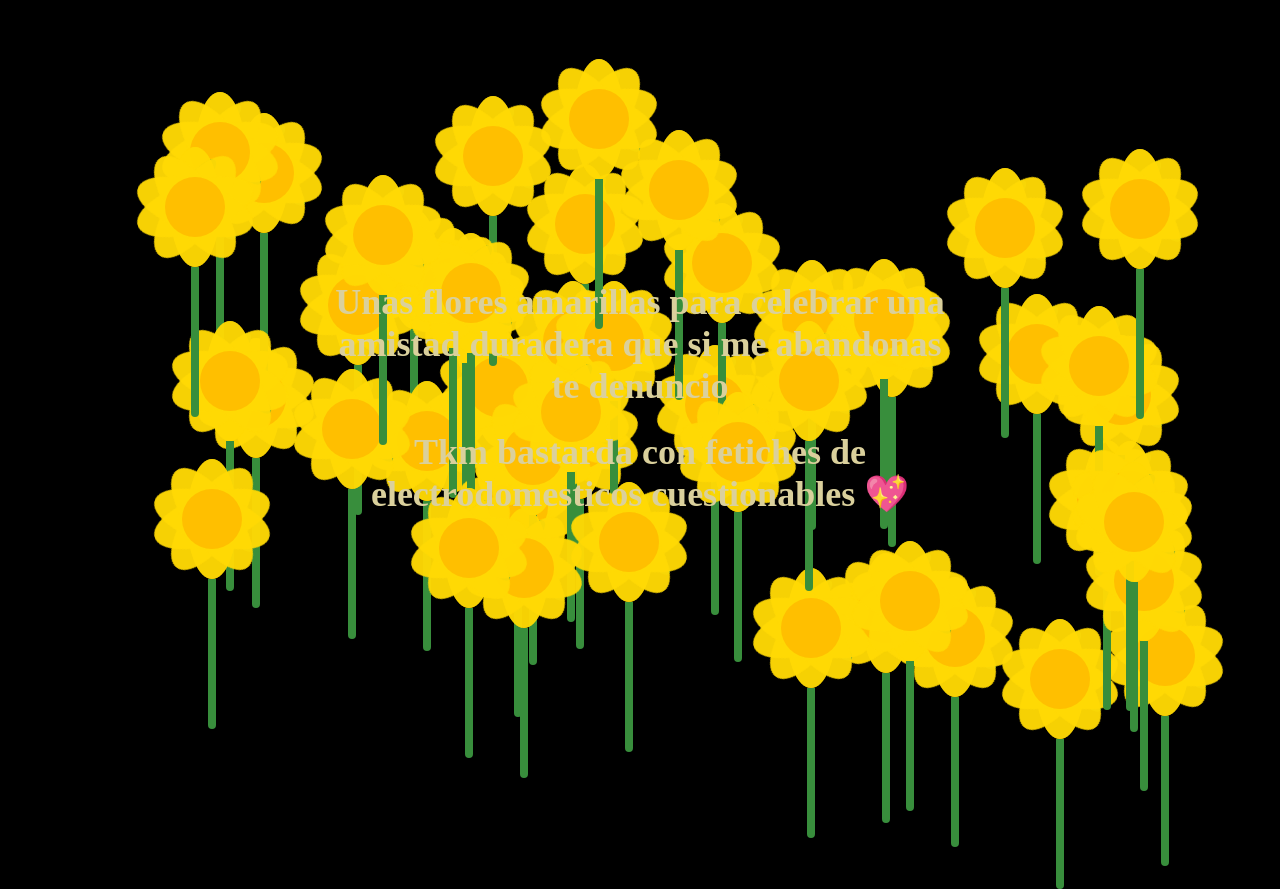
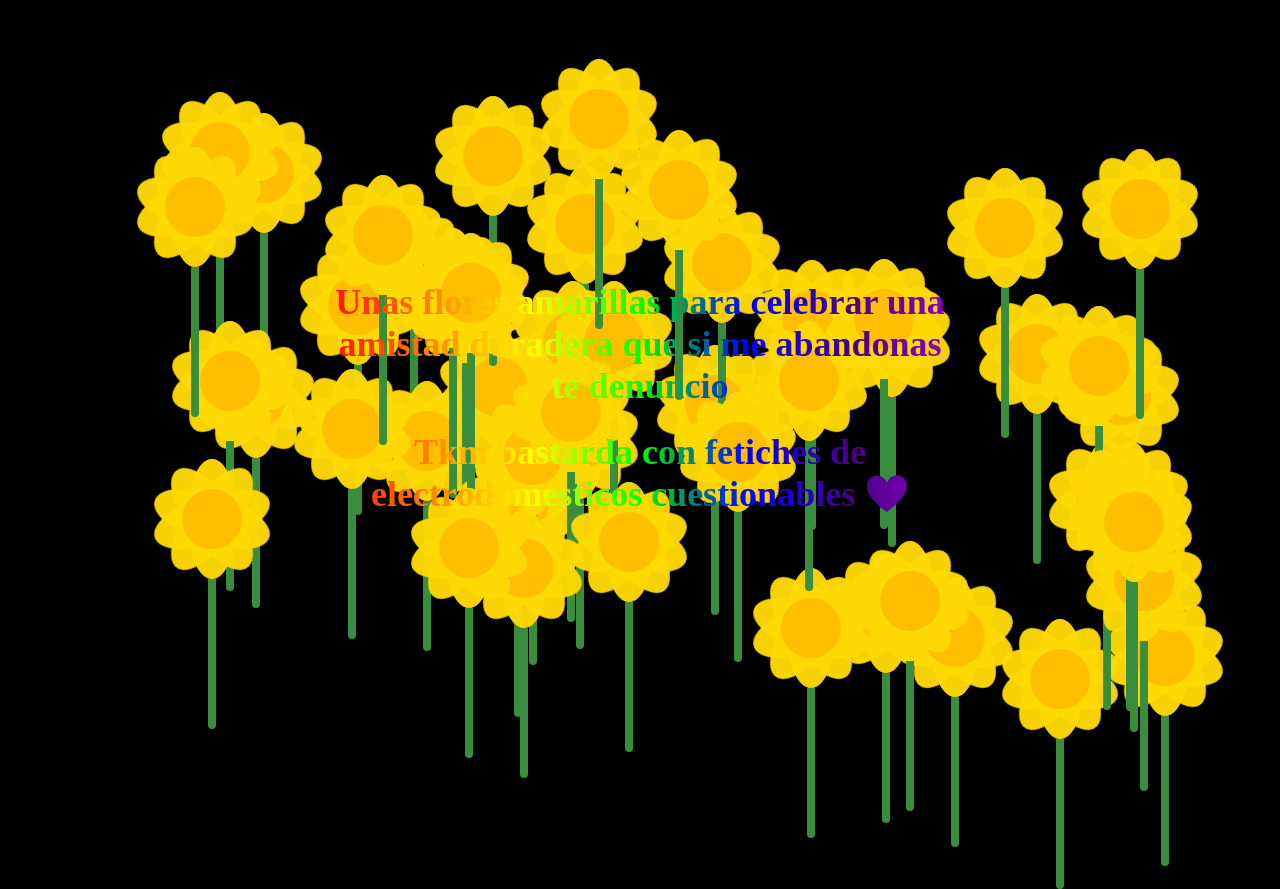
Before and after one commit to KorZix420/FloresAmarillas, a plain HTML site: page index.html in a window 1280 px wide. Drawn offline with Linux system fonts and the light colour scheme; animation ran at ten frames a second.

Commit message:
Add files via upload

```diff
--- a/style.css
+++ b/style.css
@@ -15,9 +15,11 @@ body {
 }
 
 h1 {
-    font-size: 36px;
-    color: #dad09c;
-    margin-top: 20px;
+   font-size: 36px;
+  background: linear-gradient(90deg, #ff0000, #ff7f00, #ffff00, #00ff00, #0000ff, #4b0082, #9400d3);
+  -webkit-background-clip: text;
+  -webkit-text-fill-color: transparent;
+  margin-top: 20px;
 }
 
 .flower-container {
```
